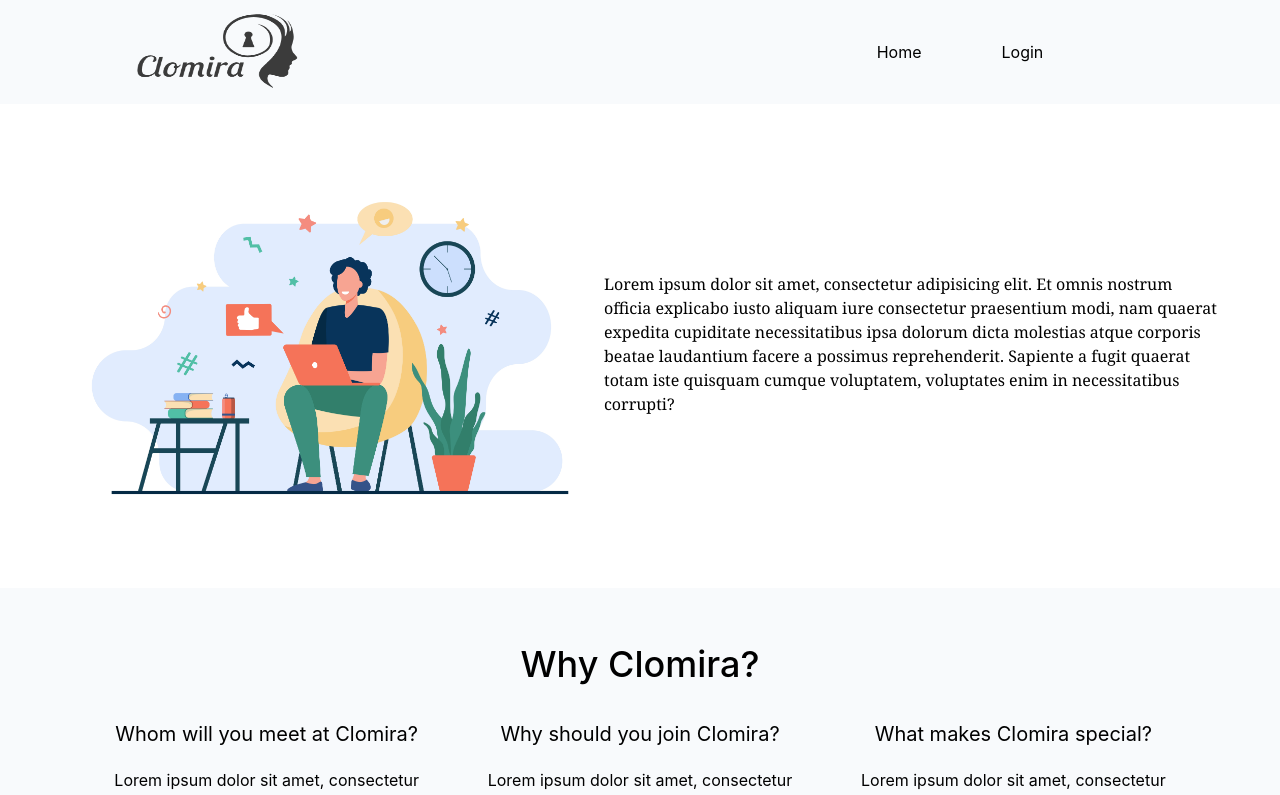
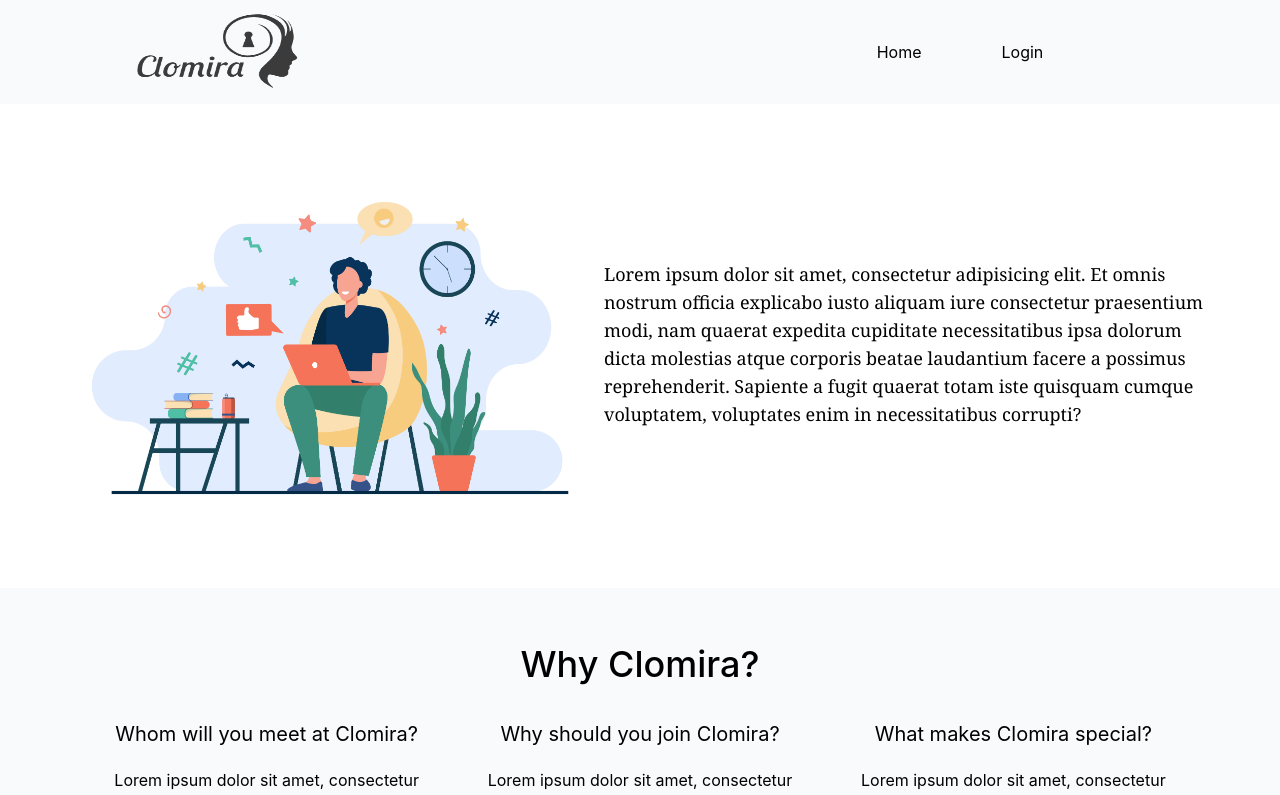
Before and after one commit to clomira/clomira, a Next.js app: page /AboutHome in a window 1280 px wide. Shown: the top 795 px of the page. Built offline with nearby package versions, Linux system fonts and the light colour scheme.

Commit message:
increases font size

```diff
--- a/pages/AboutHome.tsx
+++ b/pages/AboutHome.tsx
@@ -13,7 +13,7 @@ function AboutHome() {
           />
         </div>
         <div className="flex flex-col justify-center w-1/2 font-serif pl-6">
-          <div className="text-base">
+          <div className="text-lg">
             Lorem ipsum dolor sit amet, consectetur adipisicing elit. Et omnis
             nostrum officia explicabo iusto aliquam iure consectetur praesentium
             modi, nam quaerat expedita cupiditate necessitatibus ipsa dolorum
```
